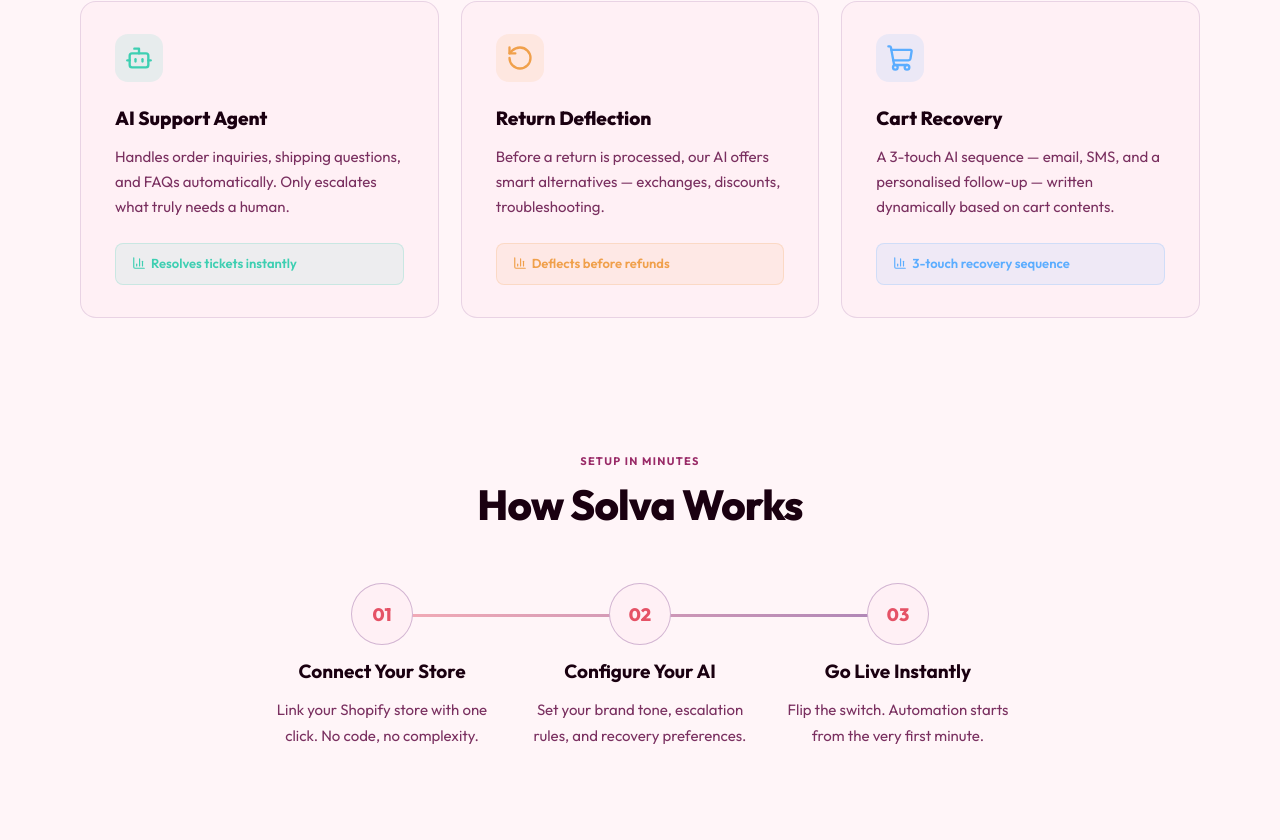
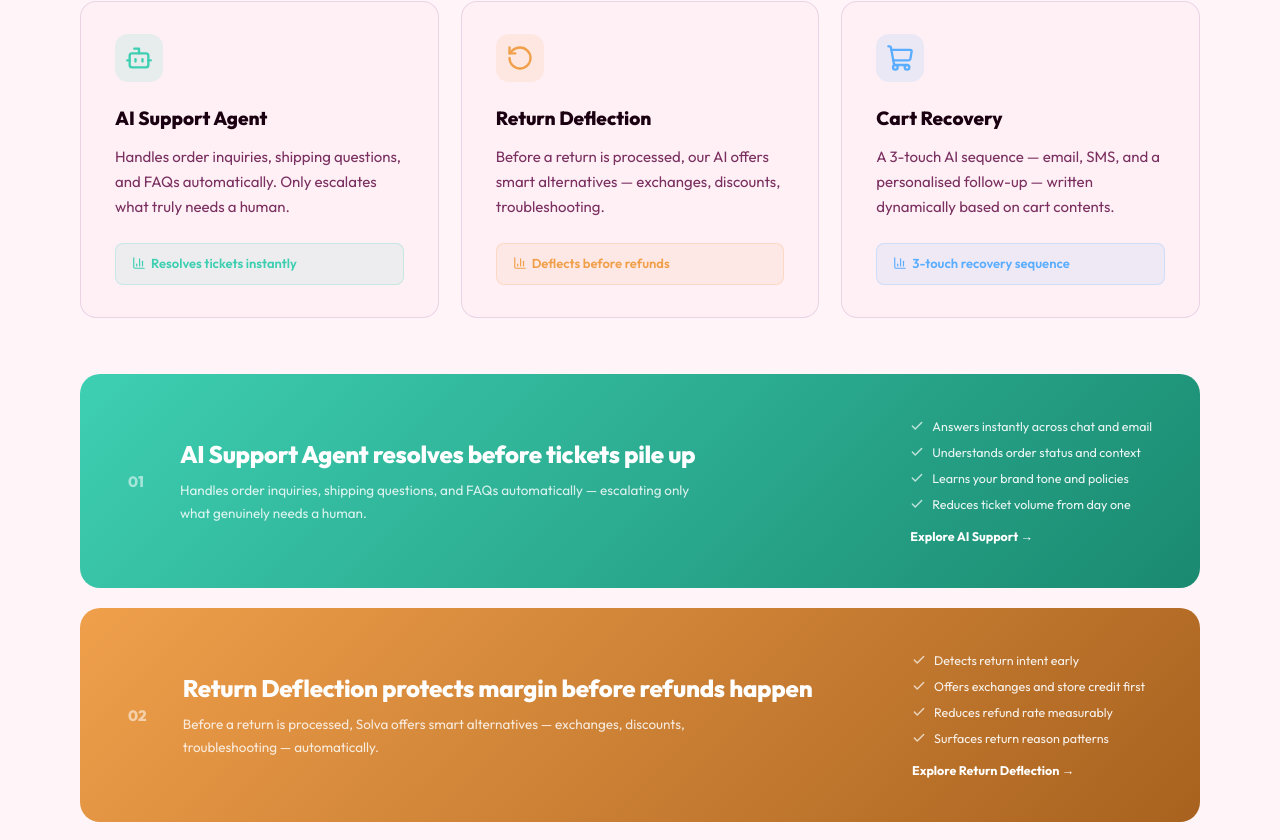
Before and after one commit to getsolvacom/solva, a React (Vite) app: page / in a window 1280 px wide. Shown: the part 1938-2778 px from the top of the page. Built offline with nearby package versions, Linux system fonts and the light colour scheme; no server answers.

Commit message:
Add 3 colored feature rows for Support/Returns/Cart Recovery systems
Co-Authored-By: Claude Sonnet 5 <noreply@anthropic.com>

```diff
--- a/src/pages/LandingPage.jsx
+++ b/src/pages/LandingPage.jsx
@@ -1,7 +1,7 @@
 import { useState, useEffect, useRef } from "react";
 import { useNavigate } from "react-router-dom";
 import { C, LAYOUT } from "../tokens";
-import { Menu, X, Bot, RotateCcw, ShoppingCart, BarChart3, ArrowUpRight, Check, Radar, MessageCircle, CheckCircle2 } from "lucide-react";
+import { Menu, X, Bot, RotateCcw, ShoppingCart, BarChart3, ArrowUpRight, Check, Radar, MessageCircle, CheckCircle2, Zap, ShieldCheck, TrendingUp } from "lucide-react";
 
 const PLANS = [
   { name:"Starter", price:"$19", popular:false, features:["AI Support Agent","1,000 tickets/mo","Basic cart recovery","Email support"] },
@@ -67,6 +67,8 @@ function GlobalStyles() {
         .stats-cell:nth-child(3),.stats-cell:nth-child(4){border-bottom:none!important;}
         .problem-section-mobile{padding:60px 24px 30px!important;}
         .solution-card{grid-template-columns:1fr!important;padding:32px 24px!important;gap:32px!important;text-align:left!important;}
+        .colored-row{grid-template-columns:1fr!important;padding:28px 24px!important;gap:18px!important;text-align:left!important;}
+        .colored-row-right{min-width:0!important;}
       }
       @media(min-width:768px){
         .stats-cell{padding:28px 20px!important;}
@@ -418,6 +420,51 @@ export default function LandingPage() {
         </div>
       </section>
 
+      {/* COLORED FEATURE ROWS */}
+      <section style={{position:"relative",zIndex:1,maxWidth:LAYOUT.maxWidth,margin:"0 auto",padding:"0 40px"}}>
+        <div style={{display:"flex",flexDirection:"column",gap:20,marginBottom:LAYOUT.space.xxxl}}>
+          {[
+            {
+              n:"01", grad:"linear-gradient(135deg,#3ECFB2,#1a8a70)",
+              title:"AI Support Agent resolves before tickets pile up",
+              desc:"Handles order inquiries, shipping questions, and FAQs automatically — escalating only what genuinely needs a human.",
+              bullets:["Answers instantly across chat and email","Understands order status and context","Learns your brand tone and policies","Reduces ticket volume from day one"],
+              cta:"Explore AI Support →"
+            },
+            {
+              n:"02", grad:"linear-gradient(135deg,#F0A04B,#a8621f)",
+              title:"Return Deflection protects margin before refunds happen",
+              desc:"Before a return is processed, Solva offers smart alternatives — exchanges, discounts, troubleshooting — automatically.",
+              bullets:["Detects return intent early","Offers exchanges and store credit first","Reduces refund rate measurably","Surfaces return reason patterns"],
+              cta:"Explore Return Deflection →"
+            },
+            {
+              n:"03", grad:"linear-gradient(135deg,#5BADFF,#1f5aa8)",
+              title:"Cart Recovery brings shoppers back automatically",
+              desc:"A 3-touch AI sequence — written dynamically based on what's actually in the cart — recovers revenue while you sleep.",
+              bullets:["Personalized to real cart contents","3-touch email sequence, fully automated","No manual segmentation required","Recovers revenue 24/7"],
+              cta:"Explore Cart Recovery →"
+            },
+          ].map((row,i)=>(
+            <div key={i} className="colored-row" style={{background:row.grad,borderRadius:20,padding:"44px 48px",display:"grid",gridTemplateColumns:"auto 1fr auto",gap:36,alignItems:"center"}}>
+              <span style={{fontSize:15,fontWeight:800,color:"rgba(255,255,255,.55)",fontFamily:"'Outfit',sans-serif"}}>{row.n}</span>
+              <div>
+                <h3 style={{fontFamily:"'Outfit',sans-serif",fontSize:"clamp(19px,2.2vw,24px)",fontWeight:800,color:"#fff",lineHeight:1.28,marginBottom:10,letterSpacing:"-.01em"}}>{row.title}</h3>
+                <p style={{fontSize:13.5,color:"rgba(255,255,255,.82)",lineHeight:1.65,maxWidth:520}}>{row.desc}</p>
+              </div>
+              <div className="colored-row-right" style={{display:"flex",flexDirection:"column",gap:10,minWidth:240}}>
+                {row.bullets.map((b,j)=>(
+                  <div key={j} style={{display:"flex",gap:8,alignItems:"flex-start",fontSize:12.5,color:"rgba(255,255,255,.9)"}}>
+                    <Check size={14} strokeWidth={2.5} style={{marginTop:1,flexShrink:0,color:"rgba(255,255,255,.7)"}}/>{b}
+                  </div>
+                ))}
+                <span style={{fontSize:12.5,fontWeight:700,color:"#fff",marginTop:6,cursor:"pointer"}}>{row.cta}</span>
+              </div>
+            </div>
+          ))}
+        </div>
+      </section>
+
       {/* HOW IT WORKS */}
       <section id="how-it-works" className="hiw-section" style={{padding:"56px 40px",maxWidth:820,margin:"0 auto",textAlign:"center"}}>
         <p style={{fontSize:11,fontWeight:700,letterSpacing:".12em",color:C.magenta,marginBottom:10,textTransform:"uppercase"}}>Setup in Minutes</p>
```
